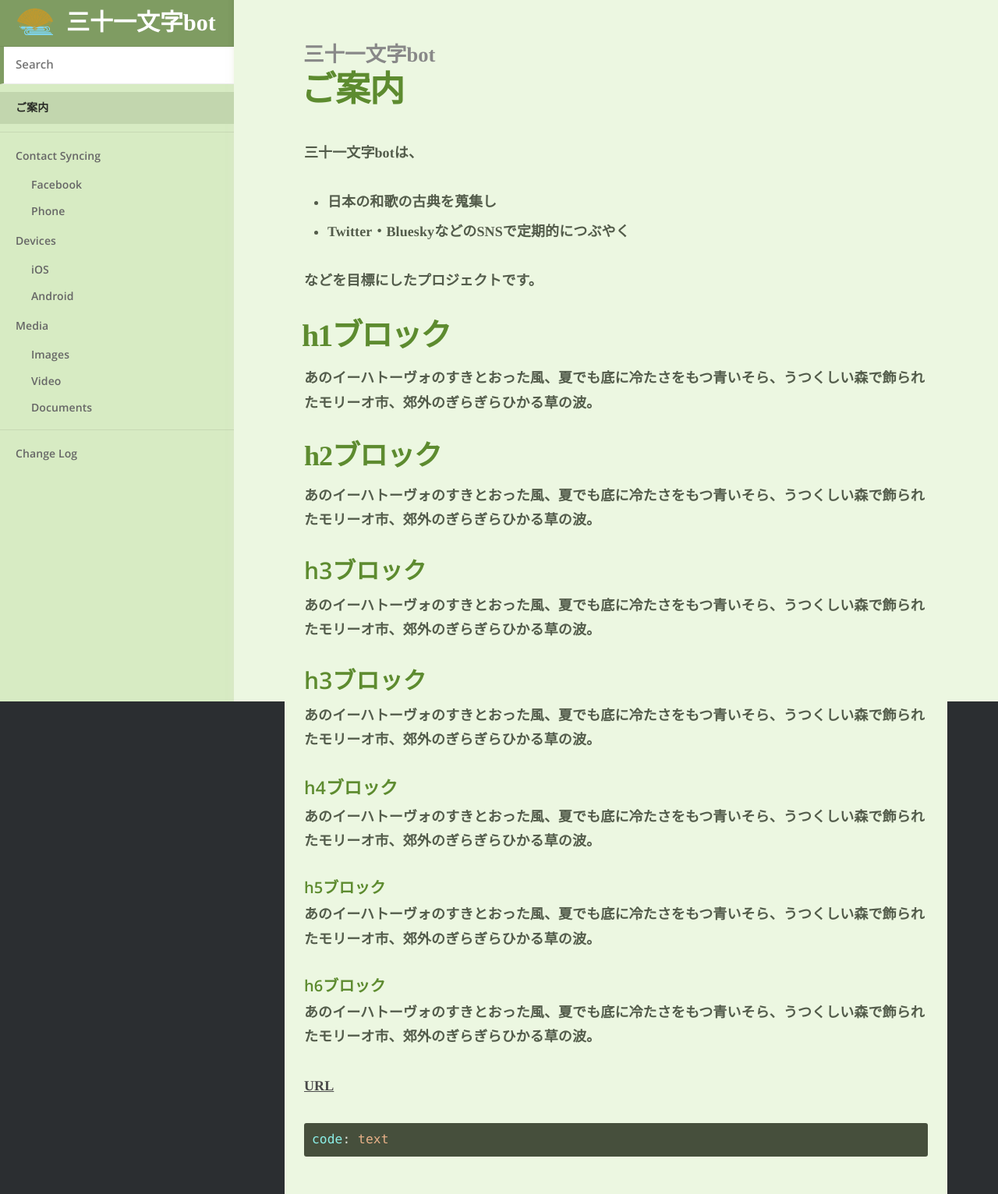
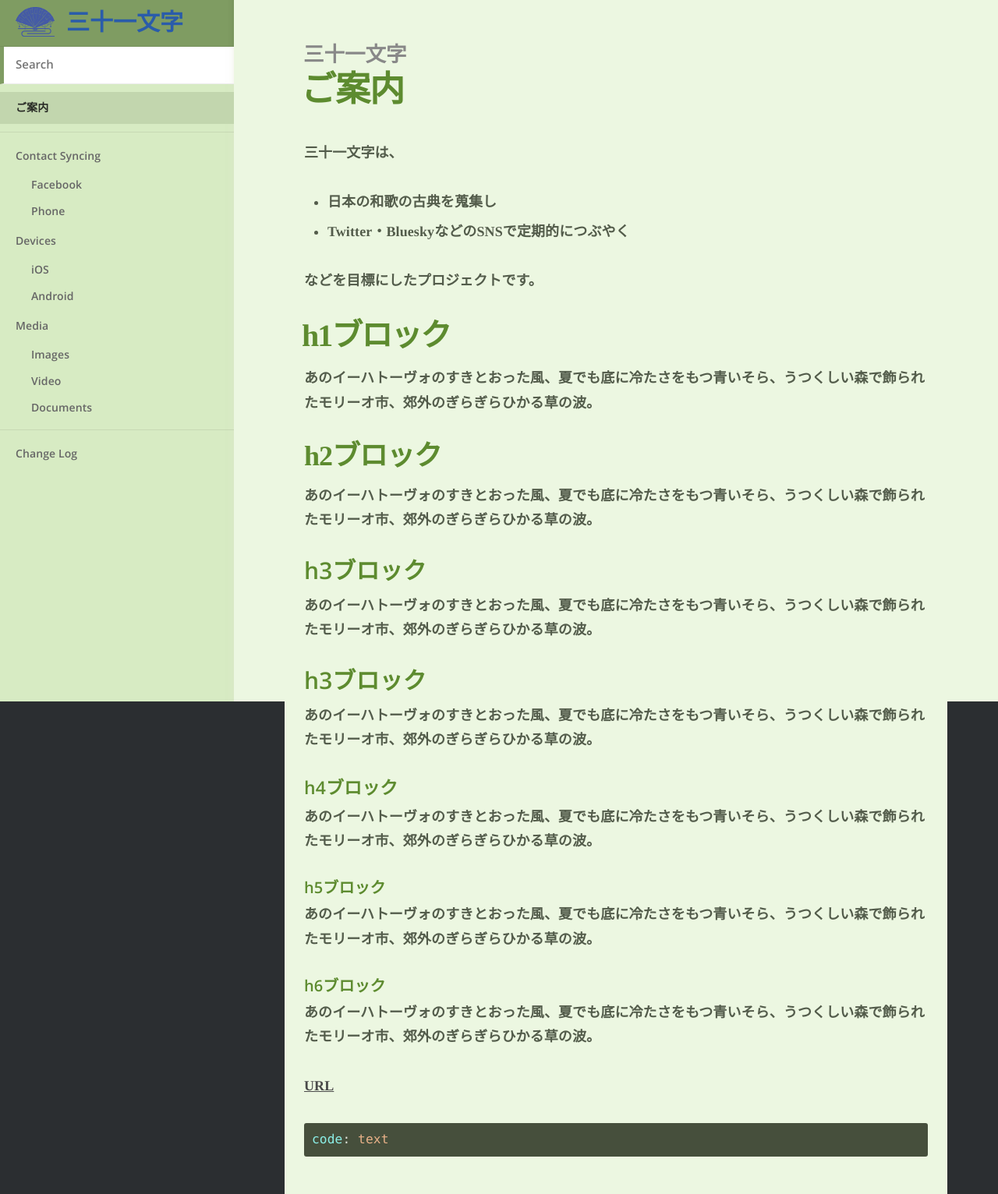
Before and after one commit to 31bot/31bot.github.io, a Jekyll site: the page built from index.md, in a window 1280 px wide. Shown: the whole page at 78% size. Built offline with Jekyll 4.4.1, drawn with Linux system fonts in a browser that asks for light colours.

Commit message:
logo(emblem), h1 color, font(Yu)

```diff
--- a/_config.yml
+++ b/_config.yml
@@ -1,7 +1,7 @@
 # ----
 # Site
 
-title: 三十一文字bot
+title: 三十一文字
 url: "https://31bot.github.io"
 baseurl:
 google_analytics_key: "G-TCNJMQW7QZ"
--- a/_sass/_layout.scss
+++ b/_sass/_layout.scss
@@ -98,12 +98,12 @@ header {
 		height: $nav-header-height;
 		box-sizing: border-box;
 		background-color: $brand-colour;
-		color: #fff;
+		color: #2A5CAA;
 		margin: 0;
 		font-size: 3rem;
 		line-height: 0.8;
 		letter-spacing: 0;
-		font-weight: 600;
+		font-weight: 900;
 		text-indent: 0;
 		@include display-flex();
 		@include flex-direction(row);
@@ -224,7 +224,7 @@ nav > ul {
 
 .nav-item {
 	display: block;
-	font-family: "Open Sans", Hiragino Kaku Gothic ProN, sans-serif;
+	font-family: "Open Sans", "游ゴシック体", YuGothic, "游ゴシック", "Yu Gothic", Hiragino Kaku Gothic ProN, sans-serif;
 	line-height: 1;
 	margin: 0;
 
@@ -395,7 +395,7 @@ h4 svg {
 }
 
 .badge {
-	font-family: "Open Sans", Hiragino Kaku Gothic ProN, sans-serif;
+	font-family: "Open Sans", "游ゴシック体", YuGothic, "游ゴシック", "Yu Gothic", Hiragino Kaku Gothic ProN, sans-serif;
 	padding: 2px 5px;
 	text-transform: uppercase;
 	font-size: 0.8rem;
--- a/_sass/_typography.scss
+++ b/_sass/_typography.scss
@@ -8,7 +8,7 @@ html {
 body {
 	height: 100%;
 	max-height: 100%;
-	font-family: "Cormorant Garamond", "Noto Serif JP", "YuMincho", "Yu Mincho", serif;
+	font-family: "Cormorant Garamond", "游教科書体 横用","YuKyokasho Yoko", "Noto Serif JP", "YuMincho", "Yu Mincho", serif;
 	letter-spacing: 0.01rem;
 	font-size: 1.8em;
 	line-height: 1.75em;
@@ -51,14 +51,14 @@ h6 {
 }
 
 h1 {
-	font-family: "Cormorant Garamond", "Noto Serif JP", "YuMincho", "Yu Mincho", serif;
+	font-family: "Cormorant Garamond", "游教科書体 横用","YuKyokasho Yoko", "Noto Serif JP", "YuMincho", "Yu Mincho", serif;
 	font-size: 4.0rem;
 	letter-spacing: -2px;
 	text-indent: -3px;
 }
 
 h2 {
-	font-family: "Cormorant Garamond", "Noto Serif JP", "YuMincho", "Yu Mincho", serif;
+	font-family: "Cormorant Garamond", "游教科書体 横用","YuKyokasho Yoko", "Noto Serif JP", "YuMincho", "Yu Mincho", serif;
 	font-size: 3.6rem;
 	letter-spacing: -1px;
 }
--- a/index.md
+++ b/index.md
@@ -2,7 +2,7 @@
 title: ご案内
 ---
 
-三十一文字botは、
+三十一文字は、
 
 * 日本の和歌の古典を蒐集し
 * Twitter・BlueskyなどのSNSで定期的につぶやく
```
Also changed, not shown: images/emblem 2.svg (added), images/emblem.svg, images/emblem　old.svg (added).
